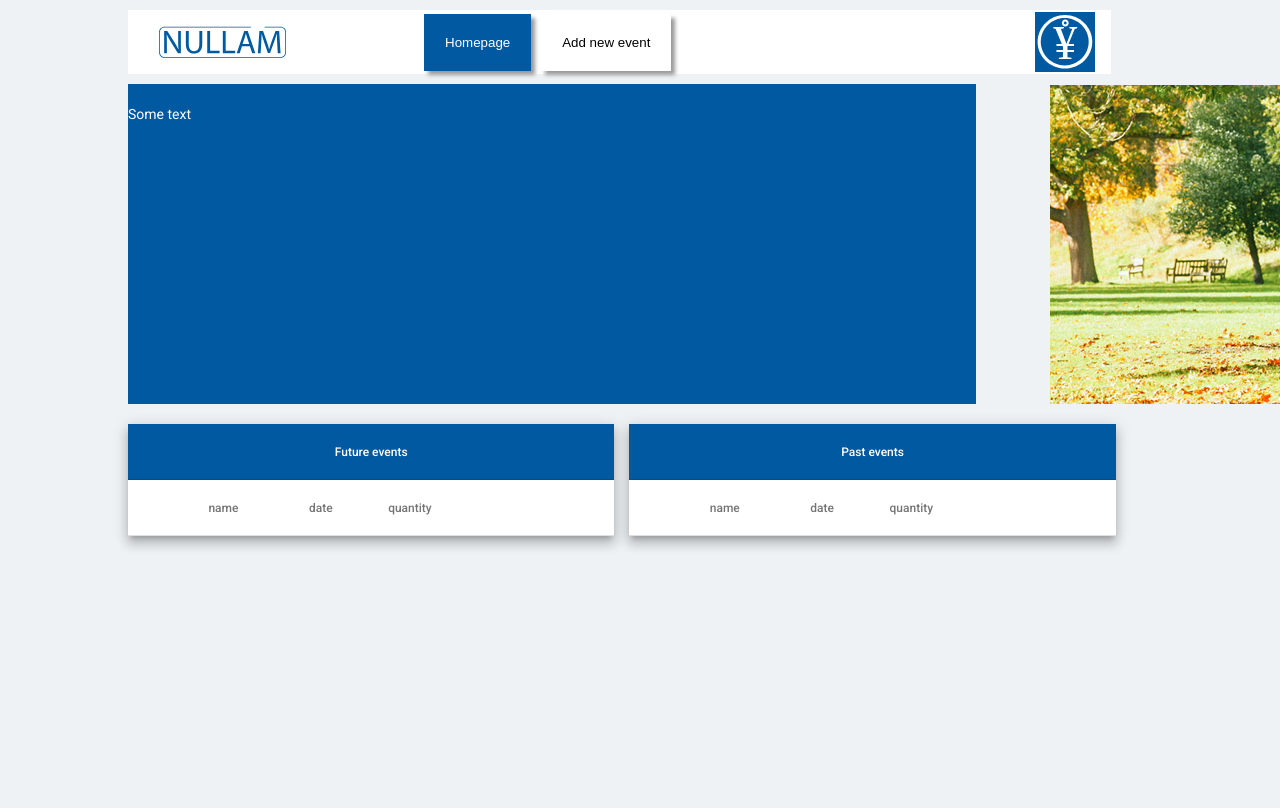
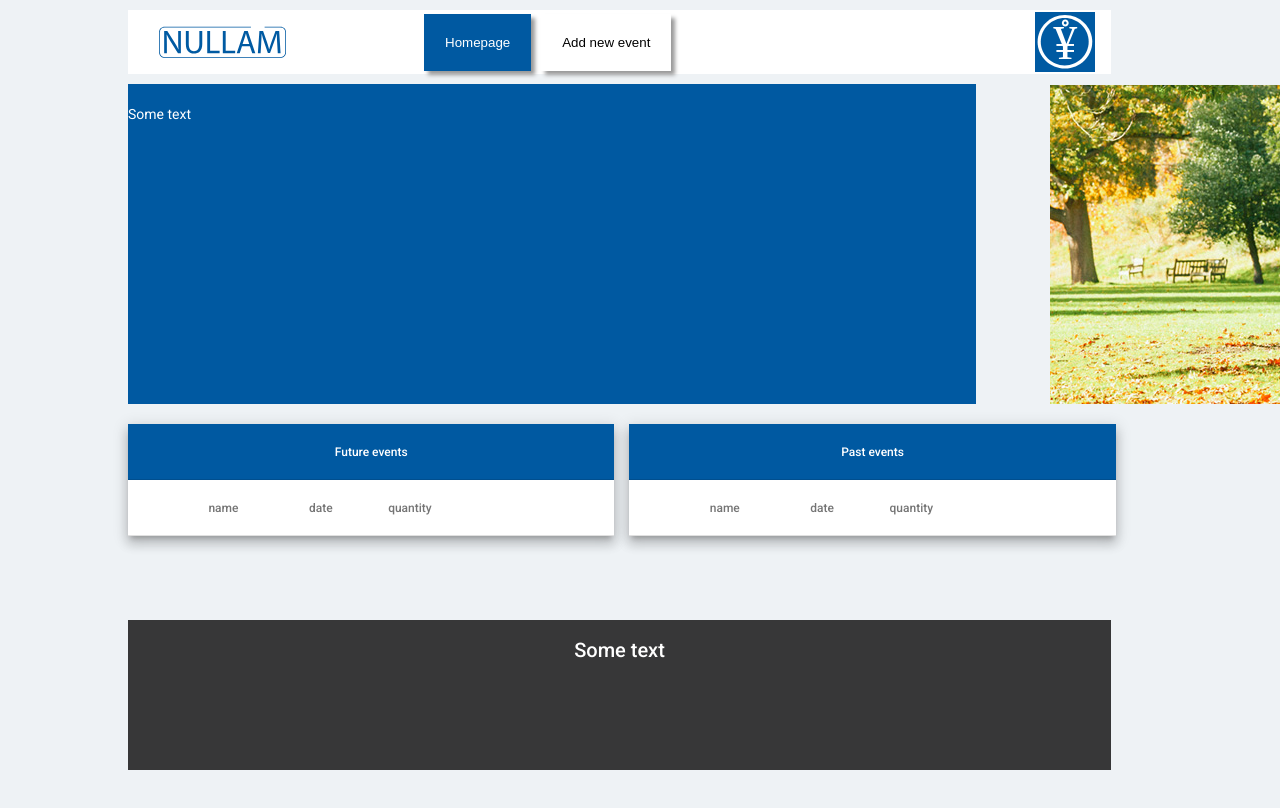
Before and after one commit to antlosman/guest-registration-web-app, an Angular app in the folder frontend/: page / in a window 1280 px wide. Shown: the top 808 px of the page. Built offline with nearby package versions, Linux system fonts and the light colour scheme; no server answers.

Commit message:
[change] - footer size changed

```diff
--- a/frontend/src/app/components/footer/footer.component.css
+++ b/frontend/src/app/components/footer/footer.component.css
@@ -0,0 +1,44 @@
+.footer {
+  position: absolute;
+  bottom: 0;
+  width: 100%;
+  /* Set the fixed height of the footer here */
+  height: 60px;
+  line-height: 60px;
+  max-width: 76.8%;
+  margin-left: 10%;
+  background-color: #373738;
+  margin-bottom: 30px;
+  padding-bottom: 150px;
+  color: white;
+}
+
+.footer-rows {
+
+}
+
+
+.mat-toolbar-row {
+  justify-content: center;
+
+}
+
+
+
+.homepage-button {
+  background-color: #0059a1;
+  color: white;
+  padding: 21px;
+  border: white;
+  text-align: center;
+  margin-left: 120px;
+  box-shadow: 4px 4px 4px #999;
+}
+
+.add-event-button {
+  background-color: white;
+  padding: 21px;
+  border: white;
+  margin-left: 10px;
+  box-shadow: 4px 4px 4px #999;
+}
--- a/frontend/src/app/components/footer/footer.component.html
+++ b/frontend/src/app/components/footer/footer.component.html
@@ -1 +1,9 @@
-<p>footer works!</p>
+
+<mat-toolbar class="footer">
+
+  <mat-toolbar-row class="footer-rows">
+    <span>Some text</span>
+  </mat-toolbar-row>
+
+
+</mat-toolbar>
--- a/frontend/src/app/components/footer/footer.component.ts
+++ b/frontend/src/app/components/footer/footer.component.ts
@@ -12,4 +12,5 @@ export class FooterComponent implements OnInit {
   ngOnInit(): void {
   }
 
+  clicked = false;
 }
--- a/frontend/src/app/components/welcome/welcome.component.html
+++ b/frontend/src/app/components/welcome/welcome.component.html
@@ -3,7 +3,8 @@
 </div>
 
 <div>
-  <mat-card-content class="box-with-text">Some text</mat-card-content>
+  <mat-card-content class="box-with-text">
+    Some text</mat-card-content>
 </div>
 
 <div>
@@ -17,3 +18,7 @@
 <div>
   <app-past-events></app-past-events>
 </div>
+
+<div>
+  <app-footer></app-footer>
+</div>
```
